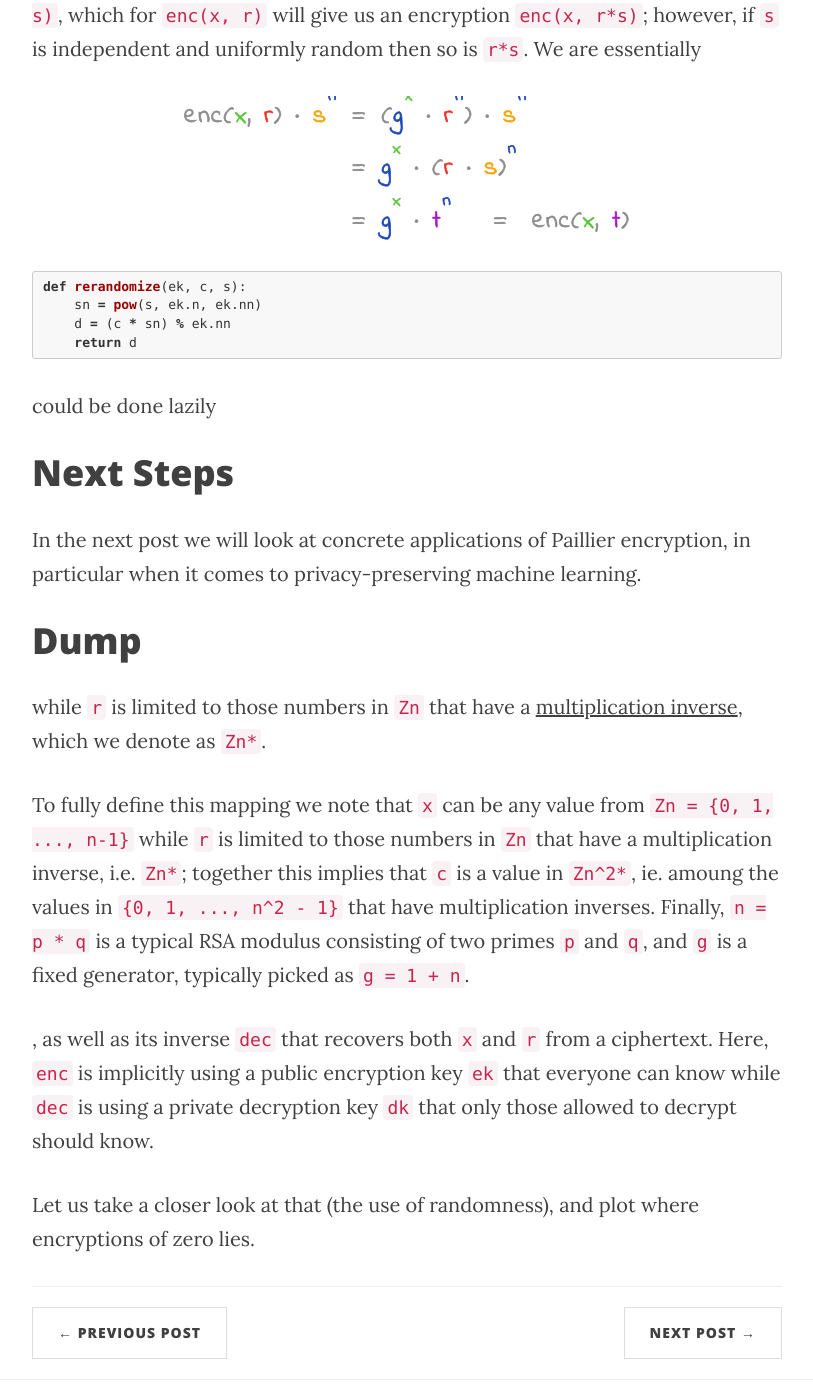
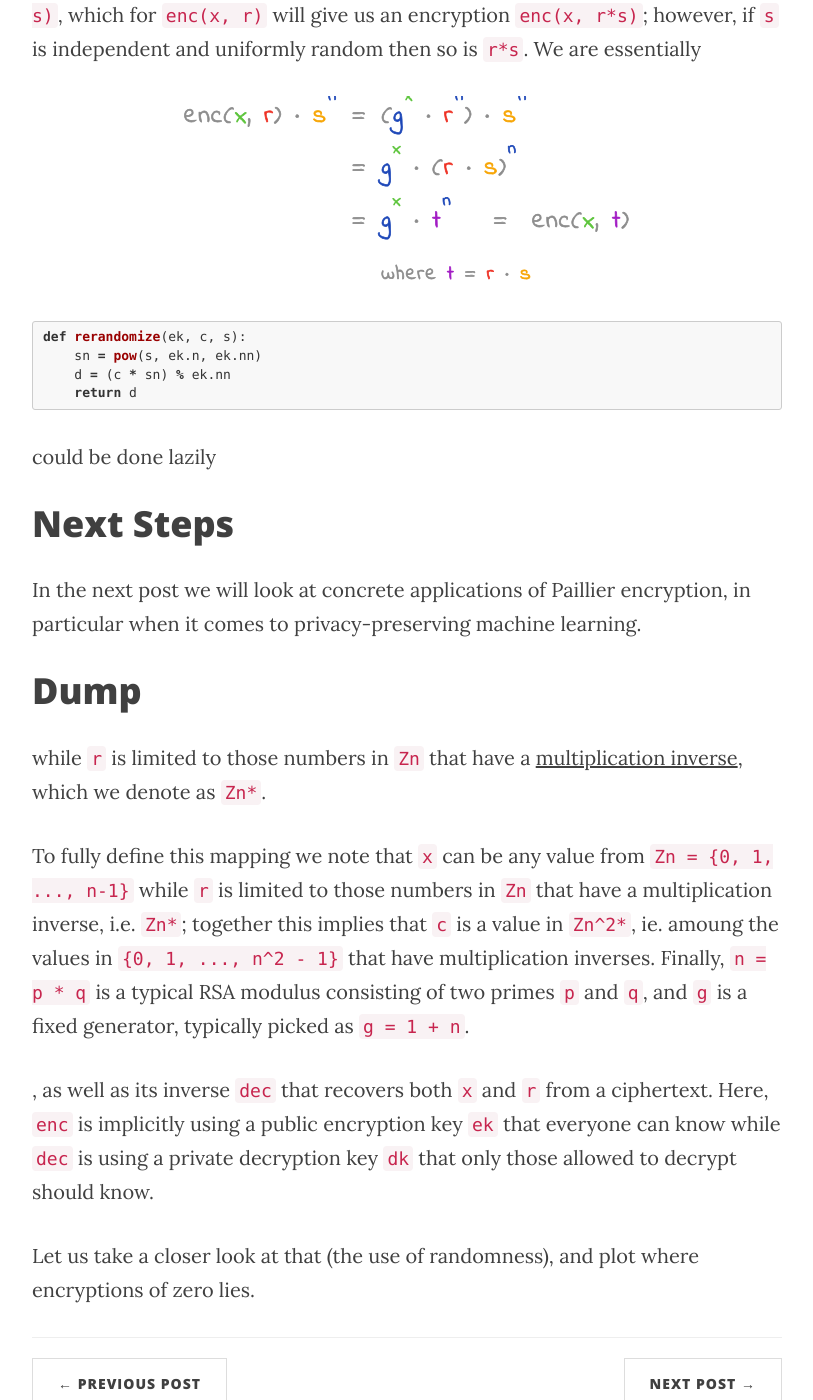
Before and after one commit to mortendahl/mortendahl.github.io, a Jekyll site: the page built from _posts/2019-04-15-paillier-encryption-part1.md, in a window 1280 px wide and 1400 px high, scrolled down 11567 px. Shown: the whole window, without its empty margins (233-1046 px from the left). Built offline with Jekyll 4.4.1, drawn with Linux system fonts in a browser that asks for light colours; nearby versions of some CDN libraries.

Commit message:
Paillier part 1: note that t = r * s in re-randomization
Co-Authored-By: Claude Opus 5.5 <noreply@anthropic.com>
Claude-Session: https://claude.ai/code/session_01AKNhEA3WX1owWwSj2rqYHK

````diff
--- a/_posts/2019-04-15-paillier-encryption-part1.md
+++ b/_posts/2019-04-15-paillier-encryption-part1.md
@@ -38,6 +38,7 @@ img {
 .hw sup { font-size: 70%; line-height: 0; vertical-align: 0.75em; margin-left: 0.05em; }
 .hw sub { font-size: 65%; line-height: 0; vertical-align: -0.3em; margin-right: 0.1em; }
 .hw .then { margin-left: 1.2em; }
+.hw .note { font-size: 80%; padding-top: 0.3em; }
 @media (max-width: 600px) {
     .hw { font-size: 14px; }
     .hw .then { display: block; margin: 0.3em 0 0; }
@@ -354,6 +355,7 @@ Fortunately, we can easily define a *re-randomize* operation that makes any ciph
 <span>enc(<span class="x">x</span>, <span class="r">r</span>) · <span class="r2">s</span><sup class="g">n</sup></span><span>=</span><span>(<span class="g">g</span><sup><span class="x">x</span></sup> · <span class="r">r</span><sup class="g">n</sup>) · <span class="r2">s</span><sup class="g">n</sup></span>
 <span></span><span>=</span><span><span class="g">g</span><sup><span class="x">x</span></sup> · (<span class="r">r</span> · <span class="r2">s</span>)<sup class="g">n</sup></span>
 <span></span><span>=</span><span><span class="g">g</span><sup><span class="x">x</span></sup> · <span class="t">t</span><sup class="g">n</sup> <span class="then">=&nbsp; enc(<span class="x">x</span>, <span class="t">t</span>)</span></span>
+<span></span><span></span><span class="note">where <span class="t">t</span> = <span class="r">r</span> · <span class="r2">s</span></span>
 </div>
 
 ```python
````
